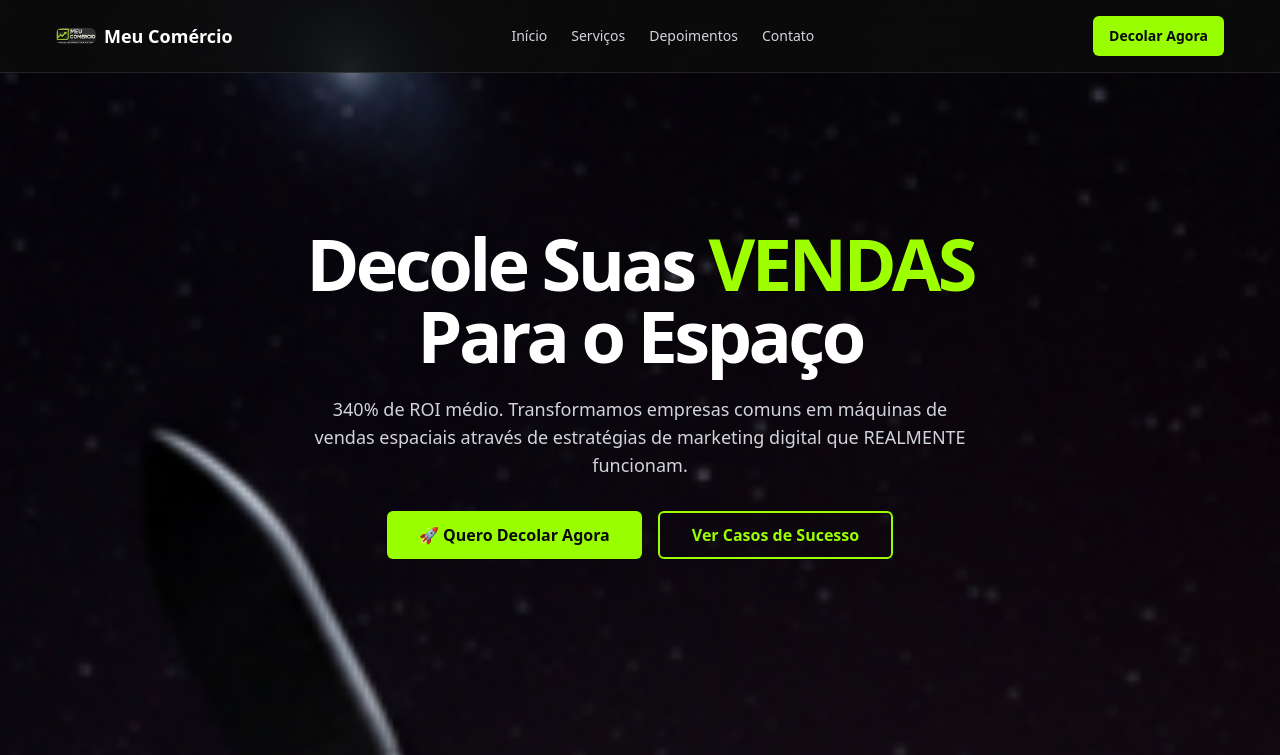
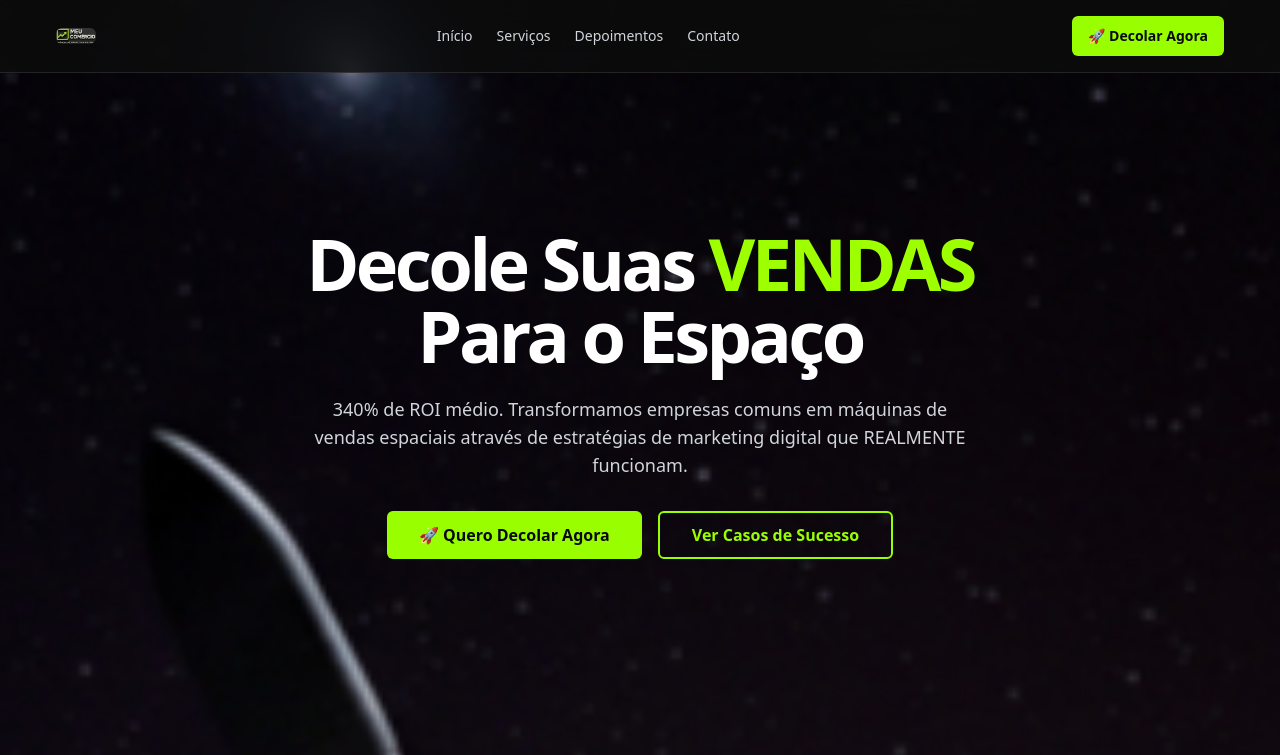
Before and after one commit to meucomercio313/meu-comercio, a Next.js app: page / in a window 1280 px wide. Shown: the top 755 px of the page. Built offline with nearby package versions, Linux system fonts and the light colour scheme; no server answers.

Commit message:
code cleanup and minor fixes

```diff
--- a/src/components/landing/Header.tsx
+++ b/src/components/landing/Header.tsx
@@ -28,7 +28,7 @@ export function Header() {
       <div className="container mx-auto flex justify-between items-center">
         <a href="#inicio" onClick={(e) => handleScroll(e, '#inicio')} className="flex items-center gap-2">
           <Image src="/logo.jpg" alt="Meu Comércio Logo" width={40} height={40} className="rounded-md" />
-          <span className="font-bold text-lg hidden sm:inline">Meu Comércio</span>
+          <span className="font-bold text-lg hidden sm:inline"></span>
         </a>
         <nav className="hidden md:flex items-center gap-6">
           {navLinks.map((link) => (
@@ -43,7 +43,7 @@ export function Header() {
           ))}
         </nav>
         <Button className="hidden md:flex">
-          Decolar Agora
+          🚀 Decolar Agora
         </Button>
       </div>
     </header>
```
